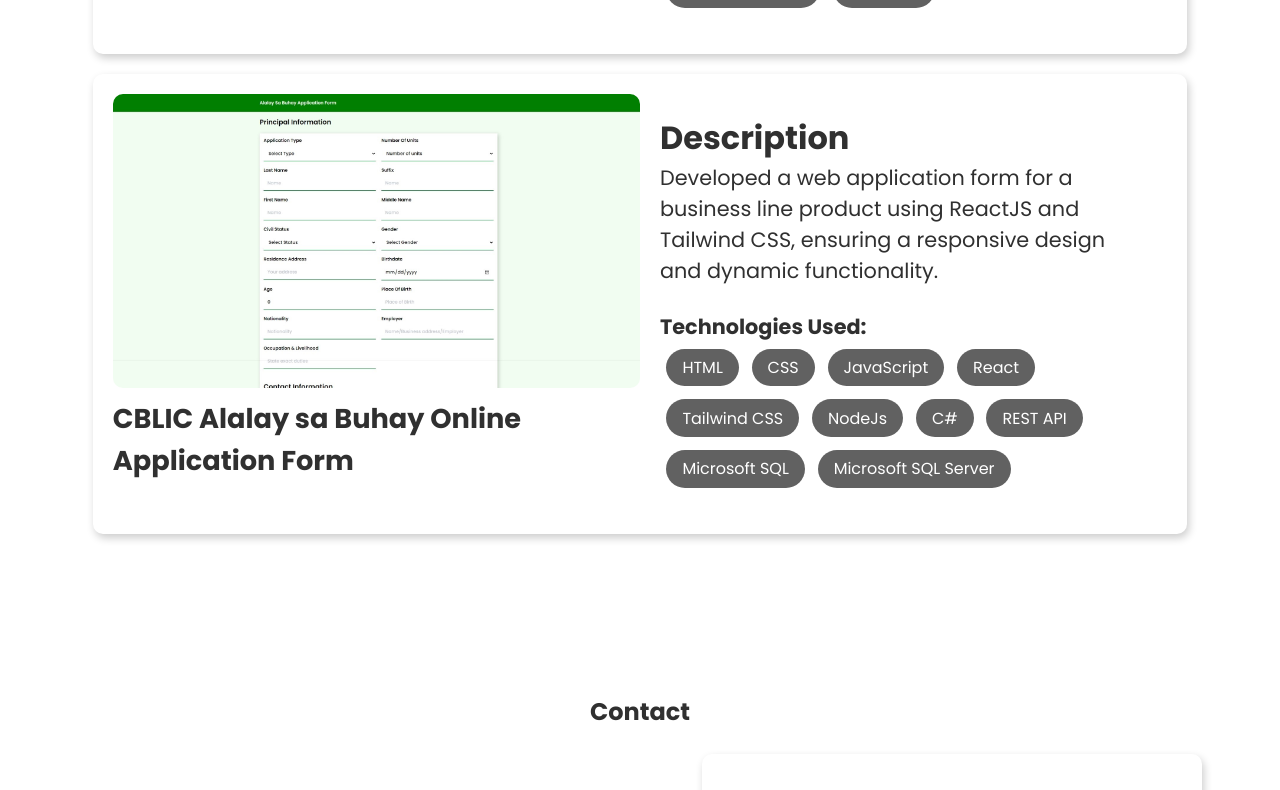
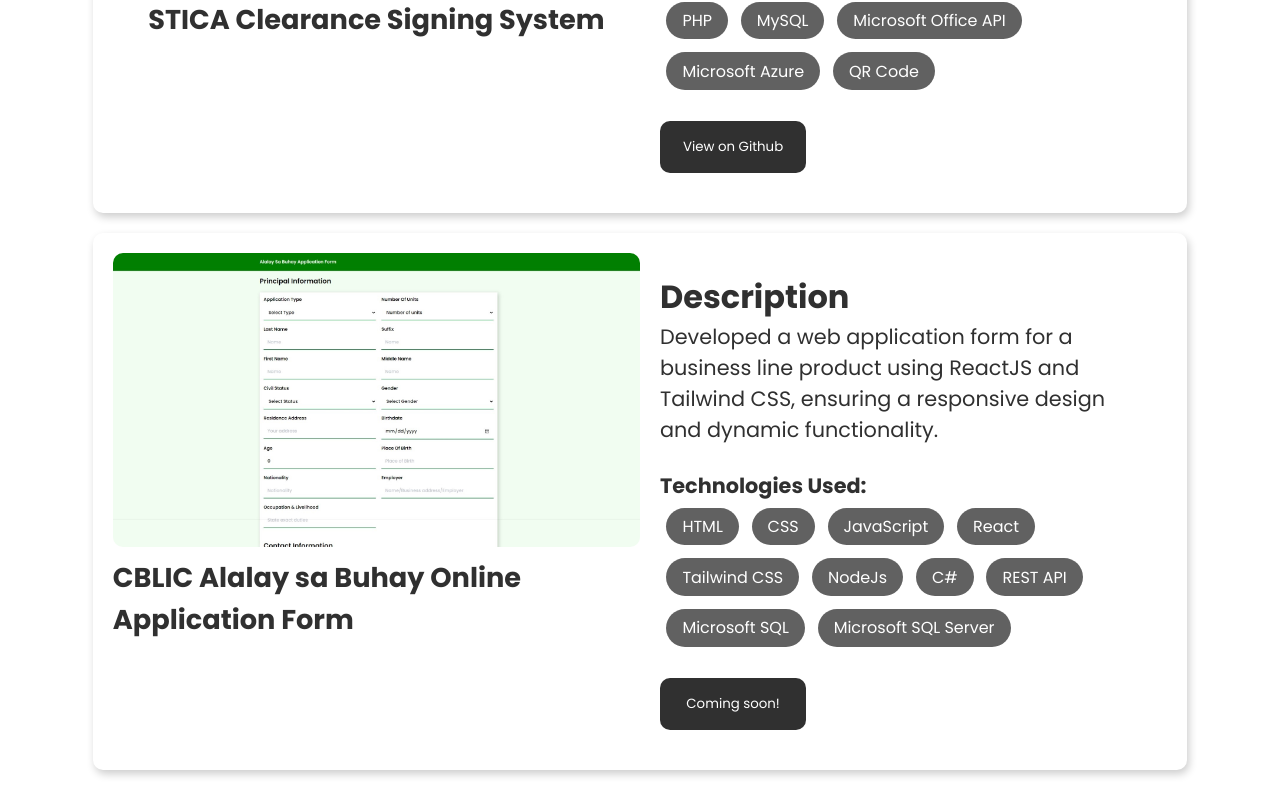
Before and after one commit to jrhylf/portfolio, a React (Create React App) app: page / in a window 1280 px wide. Shown: the part 3920-4710 px from the top of the page. Built offline with nearby package versions, Linux system fonts and the light colour scheme.

Commit message:
updated projects github repo link

```diff
--- a/src/Main.js
+++ b/src/Main.js
@@ -83,6 +83,15 @@
             }
         });
     };
+
+    function comingSoon() {
+        Swal.fire({
+            title: 'Coming Soon!',
+            text: 'This page is under development. Stay tuned!',
+            icon: 'info',
+            confirmButtonText: 'OK'
+        });
+    }
 
     return (
         <div>
@@ -174,11 +183,6 @@
                                 <span className="description">President's Lister</span>
                                 <p className='subText'>2 consecutive semesters</p>
                             </div>
-                            {/* <div className="credentials_container">
-                                <span className="achievement"><i className="material-icons">verified</i></span>
-                                <span className="description">3rd Place at CodeFest</span>
-                                <p className='subText'>Tagisan ng Talino Local Competition</p>
-                            </div> */}
                             <div className="credentials_container">
                                 {/* <span className="achievement"><i className="material-icons">verified</i></span> */}
                                 <span className="description">Programmer of the Year</span>
@@ -287,6 +291,10 @@
                                     <span className='tech_used'>MySQL</span>
                                     <span className='tech_used'>QR Code</span>
                                 </div>
+                                <br />
+                                <button className='github-repo-btn' onClick={() => window.open('https://github.com/jrhylf/digital-exam-permit-checker', '_blank')}>
+                                    View on Github
+                                </button>
                             </div>
                         </div>
 
@@ -317,6 +325,10 @@
                                     <span className='tech_used'>Microsoft Azure</span>
                                     <span className='tech_used'>QR Code</span>
                                 </div>
+                                <br />
+                                <button className='github-repo-btn' onClick={() => window.open('https://github.com/jrhylf/clearance-signing-system', '_blank')}>
+                                    View on Github
+                                </button>
                             </div>
                         </div>
 
@@ -347,6 +359,10 @@
                                     <span className='tech_used'>Microsoft SQL</span>
                                     <span className='tech_used'>Microsoft SQL Server</span>
                                 </div>
+                                <br />
+                                <button className='github-repo-btn' onClick={comingSoon}>
+                                    Coming soon!
+                                </button>
                             </div>
                         </div>
                     </div>
--- a/src/css/main.css
+++ b/src/css/main.css
@@ -4,6 +4,7 @@
     box-sizing: border-box;
     margin: 0;
     padding: 0;
+    font-family: 'Poppins', 'Arial', 'sans-serif';
 }
 
 :root {
@@ -21,7 +22,6 @@
 
 html {
     scroll-behavior: smooth;
-    font-family: 'Poppins', 'Arial', 'sans-serif';
 }
 
 body {
@@ -388,6 +388,21 @@
     background-color: var(--bg-color3);
 }
 
+.github-repo-btn {
+    height: auto;
+    width: 100%;
+    max-width: 30%;
+    padding: 1rem;
+    border: none;
+    border-radius: 10px;
+    background-color: var(--bg-color3);
+    color: var(--text-color3);
+}
+
+.github-repo-btn:hover {
+    background-color: var(--text-color2);
+}
+
 .contact_info {
     display: flex;
     flex-direction: row;
@@ -738,9 +753,18 @@
         text-align: center;
     }
 
+    .technologies {
+        align-items: center;
+        justify-content: center;
+    }
+
     .tech_used {
         font-size: 0.8rem;
         margin: 0.2rem;
+    }
+
+    .github-repo-btn {
+        max-width: 100%;
     }
 
     .contact_info {
```
